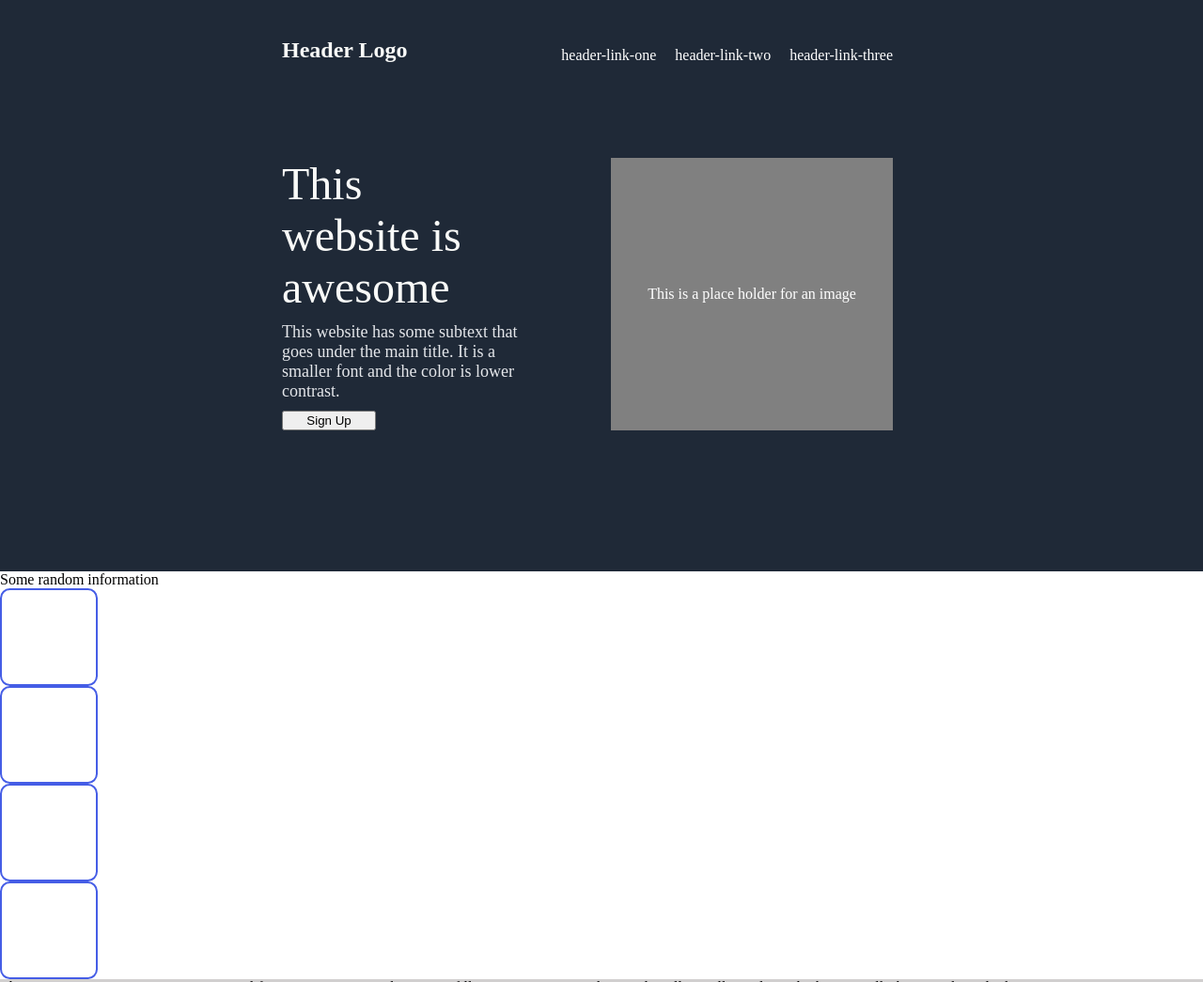
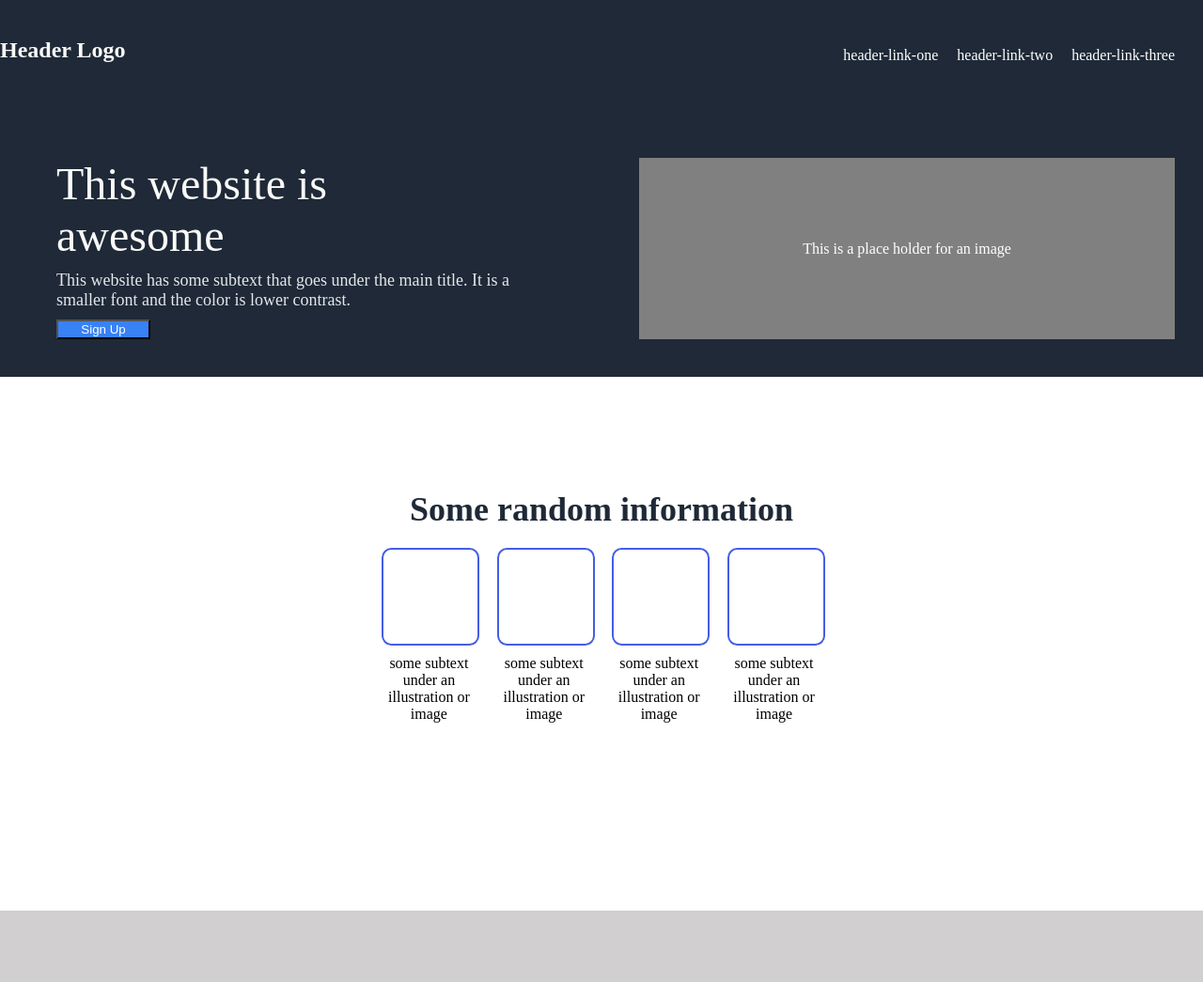
Before and after one commit to adlinling/odin_project_landing_page, a plain HTML site: page index.html in a window 1280 px wide. Shown: the top 1045 px of the page at 94% size. Drawn offline with Linux system fonts and the light colour scheme.

Commit message:
Refinements

```diff
--- a/index.html
+++ b/index.html
@@ -40,11 +40,17 @@
     </div>
 
     <div class="section-one">
+
+        <div class="randoinfo">
         Some random information
-        <div class="section-one-imgs"></div>
-        <div class="section-one-imgs"></div>
-        <div class="section-one-imgs"></div>
-        <div class="section-one-imgs"></div>
+        </div>
+
+        <div class="section-one-imgs">
+        <div class="sub-section-one"><div class="section-one-img"></div>some subtext under an illustration or image</div>
+        <div class="sub-section-one"><div class="section-one-img"></div>some subtext under an illustration or image</div>
+        <div class="sub-section-one"><div class="section-one-img"></div>some subtext under an illustration or image</div>
+        <div class="sub-section-one"><div class="section-one-img"></div>some subtext under an illustration or image</div>
+        </div>
     </div>
 
     <div class="section-two">
--- a/style.css
+++ b/style.css
@@ -23,7 +23,7 @@ li{
     background-color:#1F2937;
     color:white;
     /*padding: top leftright bottom*/
-    padding:20px 300px 20px;
+    padding:20px 0px 20px;
 }
 
 
@@ -44,10 +44,11 @@ li{
 .top{
     display:flex;
     flex:1;
+    justify-content: center;
     background-color:#1F2937;
     color:white;
-     /*padding: top leftright bottom*/
-    padding:50px 300px 150px;
+    /*padding: top leftright bottom*/
+    padding:50px 0px 40px;
 }
 
 
@@ -55,6 +56,9 @@ li{
     display:flex;
     flex-direction:column;
     flex:1;
+    /*padding: top leftright bottom*/
+    //padding:50px 30px 40px 40px;
+    margin-left:60px;
 }
 
 .hero-main{
@@ -62,6 +66,7 @@ li{
     font-size:48px;
     color:#F9FAF8;
     width:70%;
+
 }
 
 
@@ -74,7 +79,9 @@ li{
 
 
 button.hero{
-    width:100px
+    width:100px;
+    background-color:#3882F6;
+    color:white;
 }
 
 .top-right{
@@ -89,21 +96,48 @@ button.hero{
 }
 
 .section-one{
+    display:flex;
     flex:1;
+    flex-direction:column;
+    justify-content: center;
+    align-items: center;
     background-color:white;
+    /*padding: top leftright bottom*/
+    padding:100px 0px 200px;
+}
+
+.randoinfo{
+    font-size:36px;
+    font-weight: bold;
+    color:#1F2937;
+    text-align:center;
+    padding:20px 0px;
 }
 
 .section-one-imgs{
+    display:flex;
+    width:40%;
+    justify-content:space-evenly;
+
+}
+
+.sub-section-one{
+    width:100px;
+    text-align:center;
+}
+.section-one-img{
     width:100px;
     height:100px;
     border:2px rgb(69, 93, 230) solid;
     border-radius: 10%;
+    margin-bottom:10px;
 }
 
 
 .section-two{
     flex:1;
     background-color:rgb(209, 207, 207);
+    padding:100px 0px 200px;
 }
 
 .bottom{
```
